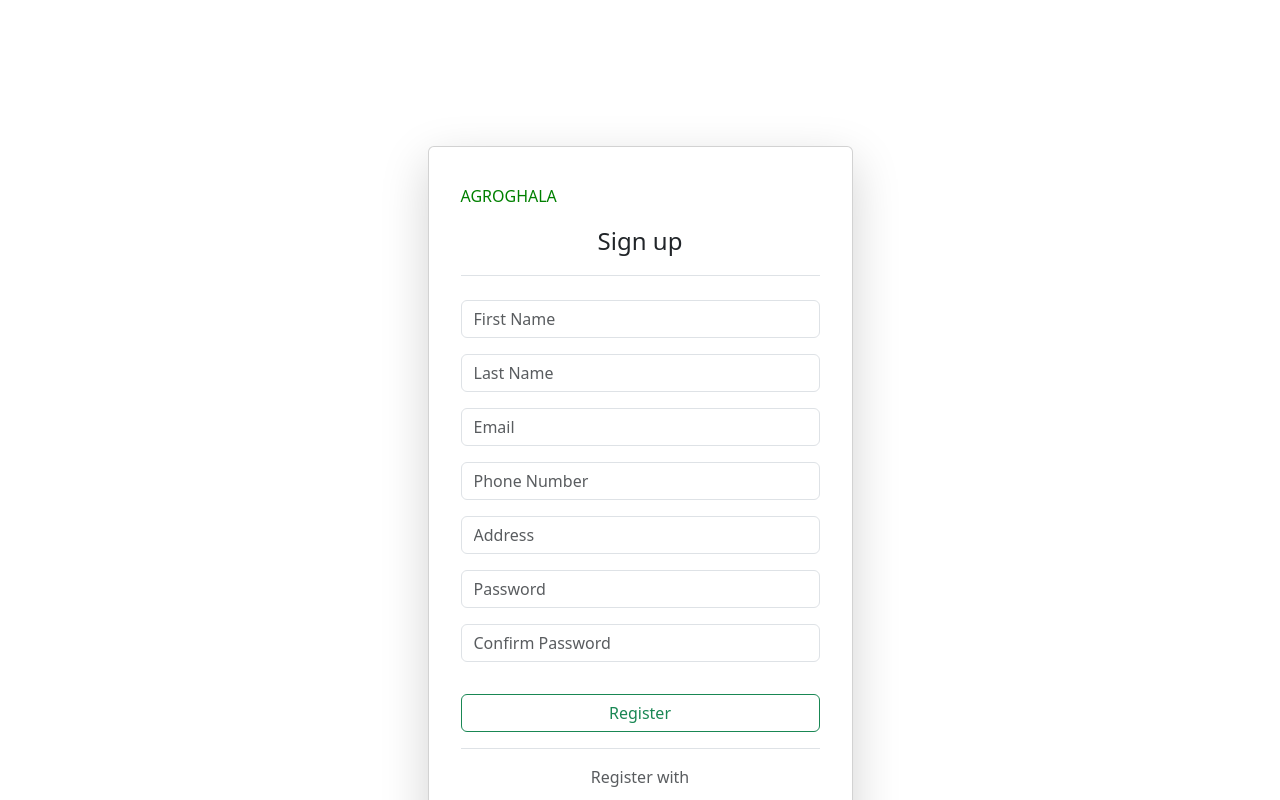
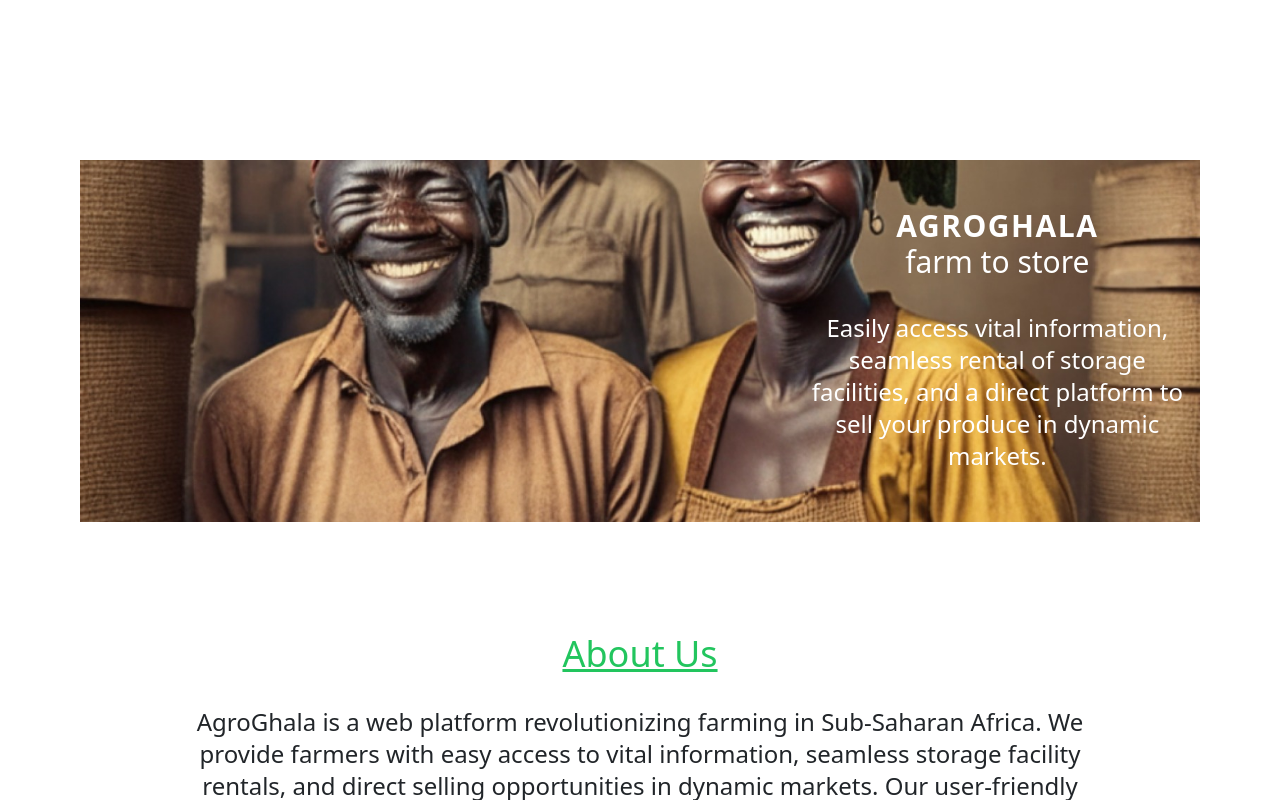
Before and after one commit to DuniAfrika/Agroghala-frontend, a React (Create React App) app in the folder agroghala-final/: page / in a window 1280 px wide. Shown: the top 800 px of the page. Built offline with nearby package versions, Linux system fonts and the light colour scheme.

Commit message:
drafted routes

```diff
--- a/agroghala-final/src/App.js
+++ b/agroghala-final/src/App.js
@@ -1,120 +1,28 @@
-import React, { useEffect, useState } from 'react';
-import axios from 'axios';
-// import Signup from "./Componets/signup";
-// import Soko from "./Componets/Soko";
-// import Ghalas from "./Componets/Ghalas";
+import React from 'react';
+import { Routes, Route } from 'react-router-dom';
+import Soko from "./Componets/Soko";
+import Ghalas from "./Componets/Ghalas";
 import Homepage from "./Componets/home";
-// import Blogspage from "./Componets/blogspage";
-// import About from "./Componets/Semi-components/about";
-// import Heroimage from "./Componets/Semi-components/hero-image";
-// import Card from "./Componets/Semi-components/card";
+import Blogspage from "./Componets/blogspage";
  import Login from "./Componets/login";
  import Signup from "./Componets/signup";
-// import Viewsoko from "./Componets/Viewsoko";
-// import Masoko from "./Componets/Masoko";
-// import Masokowallet from "./Componets/Masokowallet";
-// import Pricereview from "./Componets/Semi-components/Pricereview";
+import Masokowallet from "./Componets/Masokowallet";
 
-/*function App() {
+function App() {
   return (
-    <div>*/
-      {/* <Masokowallet/> */}
-      {/* <Masoko/> */}
-      {/* <Pricereview/> */}
-      {/* <Viewsoko/> */}
-      { /*<Soko/> */}
-      {/* <Ghalas/> */}
-      {/* */ }
-      {/* <Heroimage/>
-      <About/> */}
-
-      { /*<Blogspage/> */}
-      {/* <Card/> */}
-     {/* <Signup/> */}
-     {/* <Login/> */}
-   /* </div>
+    <>
+    <Routes>
+        <Route path='/' element={<Homepage/>}></Route>
+        <Route path='/signup' element={<Signup />}></Route>
+        <Route path='/signin' element={<Login />}></Route>
+        <Route path='/soko' element={<Soko />}></Route>
+        <Route path='/blogs' element={<Blogspage />}></Route>
+        <Route path='/ghala' element={<Ghalas />}></Route>
+        <Route path='/mysoko' element={<Masokowallet />}></Route>
+        <Route path='/logout' element={<Homepage />}></Route>
+      </Routes>
+     </>
   );
 }
 
 export default App;
-*/
-
-
-{/*
-function App() {
-  const [data, setData] = useState([]);
-
-  useEffect(() => {
-    axios.get('http://127.0.0.1:8000')
-      .then(response => {
-        setData(response.data);
-      })
-      .catch(error => {
-        console.log(error);
-      });
-  }, []);
-
-  return (
-    <div>
-      { <Navbar/> }
-      { <Login/> }
-  </div>
-  );
-}
-
-export default App; */}
-
-function App() {
-  const [data, setData] = useState([]);
-  const [authenticated, setAuthenticated] = useState(false);
-
-  useEffect(() => {
-    axios.get('http://127.0.0.1:8000')
-      .then(response => {
-        setData(response.data);
-      })
-      .catch(error => {
-        console.log(error);
-      });
-  }, []);
-
-  useEffect(() => {
-    // Check if token exists in local storage
-    const token = localStorage.getItem('token');
-    if (token) {
-      setAuthenticated(true);
-    }
-  }, []);
-
-  const handleLogout = () => {
-    // Remove token from local storage
-    localStorage.removeItem('token');
-    setAuthenticated(false);
-  };
-
-  const renderContent = () => {
-    if (authenticated) {
-      return (
-        <div>
-          <button onClick={handleLogout}>Logout</button>
-          <Homepage /> {/* Render the homepage component */}
-
-        </div>
-      );
-    }
-
-    return (
-      <div>
-        <Signup />
-      </div>
-    );
-  };
-
-  return (
-    <div>
-      {renderContent()}
-    </div>
-  );
-}
-
-export default App;
--- a/agroghala-final/src/index.js
+++ b/agroghala-final/src/index.js
@@ -1,5 +1,6 @@
 import React from 'react';
 import ReactDOM from 'react-dom/client';
+import { BrowserRouter as Router} from 'react-router-dom';
 import App from './App';
 import "./index.css"
 import reportWebVitals from './reportWebVitals';
@@ -7,7 +8,9 @@ import reportWebVitals from './reportWebVitals';
 const root = ReactDOM.createRoot(document.getElementById('root'));
 root.render(
   <React.StrictMode>
-    <App />
+    <Router>
+      <App />
+    </Router>
   </React.StrictMode>
 );
 
```
